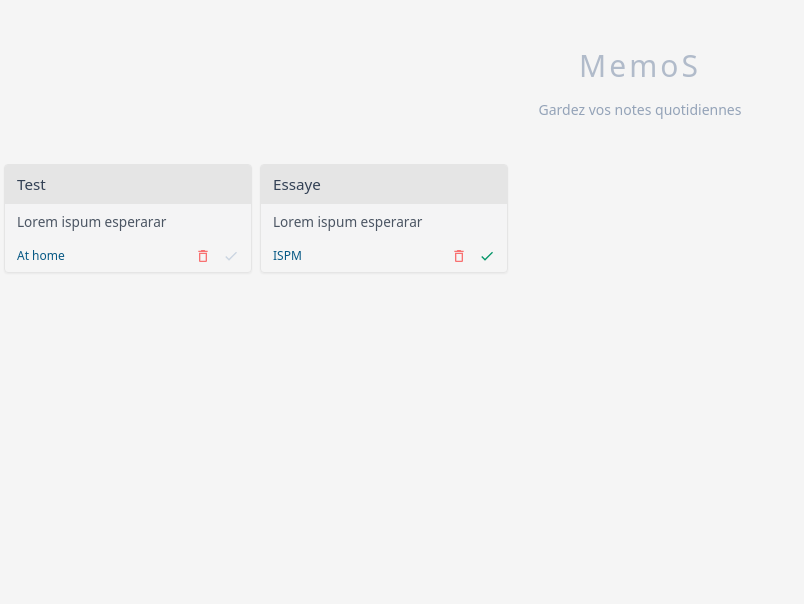
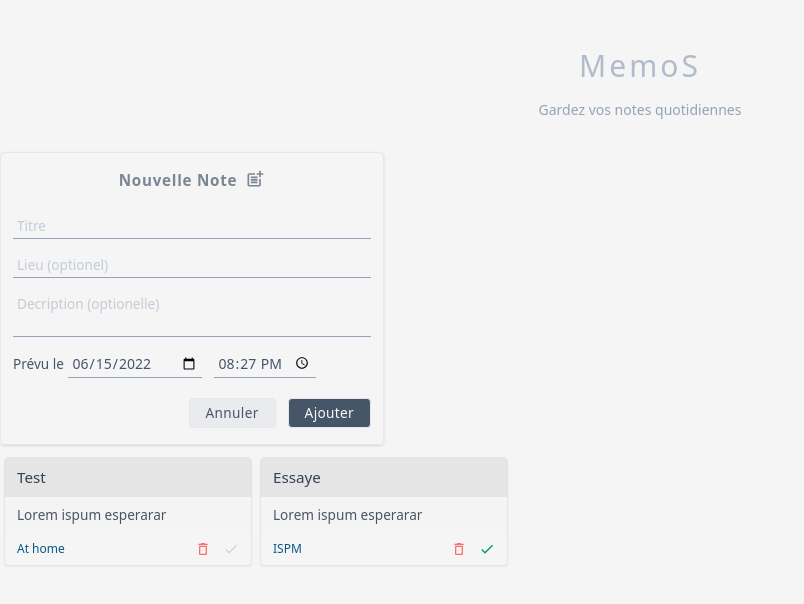
Before and after one commit to D10artef/App-note, a React (Create React App) app: page / in a window 1280 px wide. Shown: the top 604 px of the page, without its empty margins (0-804 px from the left). Built offline with nearby package versions, Linux system fonts and the light colour scheme.

Commit message:
Create Form input components, also Modal component, perform AddNote

```diff
--- a/src/components/AddNote.jsx
+++ b/src/components/AddNote.jsx
@@ -1,8 +1,64 @@
-import React from 'react'
+import React, { useState } from 'react'
+import { getDateNow, getTimeNow } from '../utilities/dateFunction'
+import {InputText, TextArea, InputDate, InputTime} from './Form'
+import {MdPostAdd} from 'react-icons/md'
 
 const AddNote = () => {
+  const [newNote, setNewNote] = useState({
+    id: Date.now(),
+    title: '',
+    content: '',
+    location: '',
+    done: false,
+    date: getDateNow(),
+    time: getTimeNow(),
+  })
+
+
+  const handleChange = (data) => {
+    const {name, value} = data
+    setNewNote({...newNote, [name]:value})
+  }
+  const resetNewNote = () => setNewNote({
+    id: Date.now(),
+    title: '',
+    content: '',
+    location: '',
+    done: false,
+    date: getDateNow(),
+    time: getTimeNow(),
+  })
+
+  const handleSubmit = (event) => {
+    event.preventDefault()
+
+  }
+
+  const handleReset = (event) => {
+    event.preventDefault()
+    resetNewNote()
+
+  }
+
+
   return (
-    <div>AddNote</div>
+    <form onSubmit={handleSubmit} onReset={handleReset} className='flex flex-col gap-3 w-72 md:w-96 px-3 py-4 border dark:border-none rounded-sm md:rounded shadow dark:bg-main-card-dark'>
+      <h1 className='flex gap-x-2 justify-center items-scretch font-semibold text-tiny tracking-wider text-slate-600/70 dark:text-slate-500 mb-2'><span>Nouvelle Note </span><span className='text-xl'><MdPostAdd/></span></h1>
+      <InputText value={newNote.title} onChange={handleChange} name='title' maxLength={35} placeholder='Titre'></InputText>
+      <InputText value={newNote.location} onChange={handleChange} name='location' maxLength={35} placeholder='Lieu (optionel)'></InputText>
+      <TextArea value={newNote.content} onChange={handleChange} name='content' maxLength={100} placeholder='Decription (optionelle)'></TextArea>
+      <div className="flex gap-x-3 gap-y-2 items-end">
+        <div>
+          <label htmlFor="date" className='text-xtiny font-medium text-slate-600'>Prévu le </label>
+          <InputDate value={newNote.date} min={getDateNow()} name='date' onChange={handleChange}></InputDate>
+        </div>
+        <InputTime value={newNote.time} onChange={handleChange} name='time'></InputTime>
+      </div>
+      <div className='flex justify-end gap-x-3'>
+        <button type="reset" className='button-base bg-gray-200/70 hover:bg-gray-100/70 text-gray-600 mt-2 '>Annuler</button>
+        <button type="submit" className='button-base bg-slate-600 hover:bg-slate-700 text-slate-50 dark:bg-gray-700 dark:hover:bg-slate-700 mt-2'>Ajouter</button>
+      </div>
+    </form>
   )
 }
 
--- /dev/null
+++ b/src/components/Form.jsx
@@ -0,0 +1,39 @@
+import React from 'react'
+
+export const InputText = ({name, value, maxLength, placeholder, onChange}) => {
+
+  const handleChange = (event) => {
+    onChange({name, value:event.target.value})
+  }
+
+  return (
+    <input type="text" id={name} name={name} maxLength={maxLength} placeholder={placeholder} value={value} onChange={handleChange} className='input-base'/>
+  )
+}
+
+export const TextArea = ({name, value, maxLength, placeholder, onChange}) => {
+  const handleChange = (event) => {
+    onChange({name, value:event.target.value})
+  }
+  return (
+    <textarea id={name} name={name} maxLength={maxLength} placeholder={placeholder}  value={value}  onChange={handleChange} className='input-base resize-none'></textarea>
+  )
+}
+
+export const InputDate = ({name, value, min, onChange}) => {
+  const handleChange = (event) => {
+    onChange({name, value:event.target.value})
+  }
+  return (
+    <input type="date" name={name} id={name} min={min}  value={value} onChange={handleChange} className='input-base'/>
+  )
+}
+
+export const InputTime = ({name, value, onChange}) => {
+  const handleChange = (event) => {
+    onChange({name, value:event.target.value})
+  }
+  return (
+    <input type="time" name={name} id={name}  value={value} onChange={handleChange} className='input-base'/>
+  )
+}
--- a/src/components/Header.jsx
+++ b/src/components/Header.jsx
@@ -1,10 +1,12 @@
 import React from 'react'
+import AddNote from './AddNote'
 
 const Header = () => {
   return (
     <div>
       <h1 className='text-3xl text-center pb-4 pt-8 md:pt-12 font-medium text-slate-400/70 tracking-widest dark:text-gray-500'>MemoS</h1>
       <p className='text-center text-sm pb-4 md:pb-8 text-slate-400 dark:text-gray-400'>Gardez vos notes quotidiennes</p>
+      <AddNote></AddNote>
     </div>
   )
 }
--- /dev/null
+++ b/src/components/Modal.jsx
@@ -0,0 +1,16 @@
+import React from 'react'
+import {MdClose} from 'react-icons/md'
+
+const Modal = ({show, children, onClose}) => {
+  let showHideClass = 'fixed inset-0 w-full min-h-screen h-full backdrop-blur-sm bg-gray-900/50 dark:bg-gray-700/50'
+  showHideClass += show ? ' block' : ' hidden'
+
+  return (
+    <div className={showHideClass}>
+      <MdClose className='fixed top-2 right-2 text-slate-100 dark:text-slate-400 cursor-pointer' onClick={onClose}></MdClose>
+      <div className='fixed top-1/2 left-1/2 -translate-x-1/2 -translate-y-1/2'>{children}</div>
+    </div>
+  )
+}
+
+export default Modal
--- a/src/index.css
+++ b/src/index.css
@@ -1,3 +1,12 @@
 @tailwind base;
 @tailwind components;
 @tailwind utilities;
+
+@layer components{
+  .input-base{
+    @apply text-sm px-1 pt-1 pb-0.5 border-b border-slate-400 dark:border-slate-700 focus:outline-none bg-inherit focus:border-slate-500 dark:focus:border-slate-600 text-slate-600 dark:text-gray-300 placeholder:text-xtiny placeholder:text-slate-400/50
+  }
+  .button-base{
+    @apply border px-3 md:px-4 py-1 text-xtiny dark:border-none tracking-wide duration-300 rounded
+  }
+}
--- /dev/null
+++ b/src/utilities/dateFunction.js
@@ -0,0 +1,22 @@
+export function format2Digit(val) {
+	return String(val).padStart(2, "0");
+}
+
+// return Date in format yyyy-mm-dd
+export function getDateNow() {
+	let today = new Date();
+	return [
+		today.getFullYear(),
+		format2Digit(today.getMonth() + 1),
+		format2Digit(today.getDate()),
+	].join("-");
+}
+
+// return Time in format hh:mm
+export function getTimeNow() {
+	let today = new Date();
+	return [
+		format2Digit(today.getHours()),
+		format2Digit(today.getMinutes()),
+	].join(":");
+}
```
